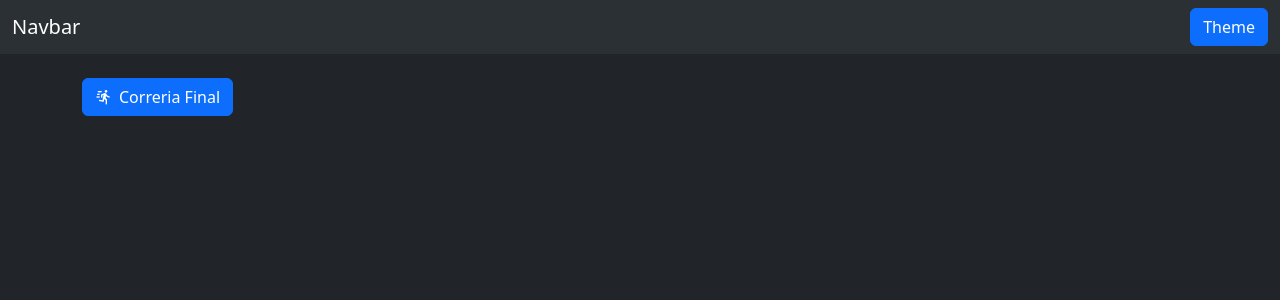
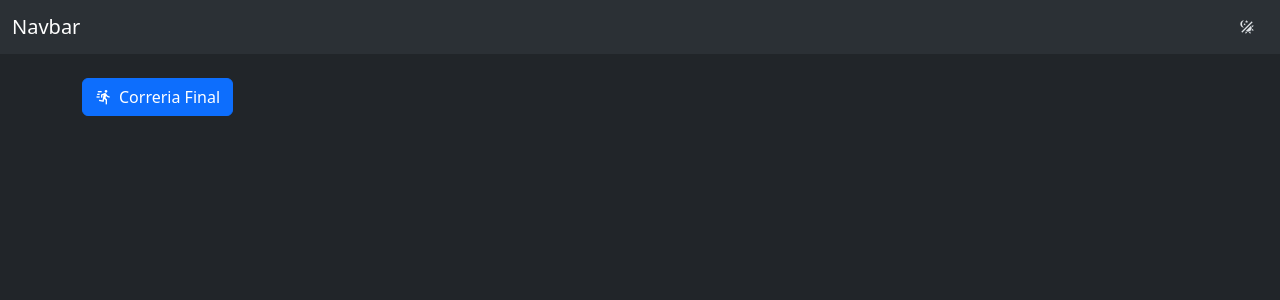
Before and after one commit to benjabozz/benjabozz-web, an Angular app: page / in a window 1280 px wide. Shown: the top 300 px of the page. Built offline with nearby package versions, Linux system fonts and the light colour scheme.

Commit message:
criado tema light e dark switch

```diff
--- a/src/app/components/main-navbar/main-navbar.component.html
+++ b/src/app/components/main-navbar/main-navbar.component.html
@@ -1,6 +1,8 @@
 <nav class="navbar bg-body-tertiary">
   <div class="container-fluid">
     <span class="navbar-brand mb-0 h1">Navbar</span>
-    <button class="btn btn-primary">Theme</button>
+    <button class="btn" (click)="changeTheme()">
+      <span class="mdi mdi-theme-light-dark"></span>
+    </button>
   </div>
 </nav>
--- a/src/app/components/main-navbar/main-navbar.component.ts
+++ b/src/app/components/main-navbar/main-navbar.component.ts
@@ -4,8 +4,17 @@ import { Component } from '@angular/core';
   selector: 'main-navbar',
   standalone: true,
   imports: [],
-  templateUrl: './main-navbar.component.html'
+  templateUrl: './main-navbar.component.html',
 })
 export class MainNavbarComponent {
-
+  public theme: string = 'dark';
+  public changeTheme() {
+    if (this.theme == 'dark') {
+      this.theme = 'light';
+      document.documentElement.setAttribute('data-bs-theme', this.theme);
+    }else{
+      this.theme = 'dark';
+      document.documentElement.setAttribute('data-bs-theme', this.theme);
+    }
+  }
 }
```
